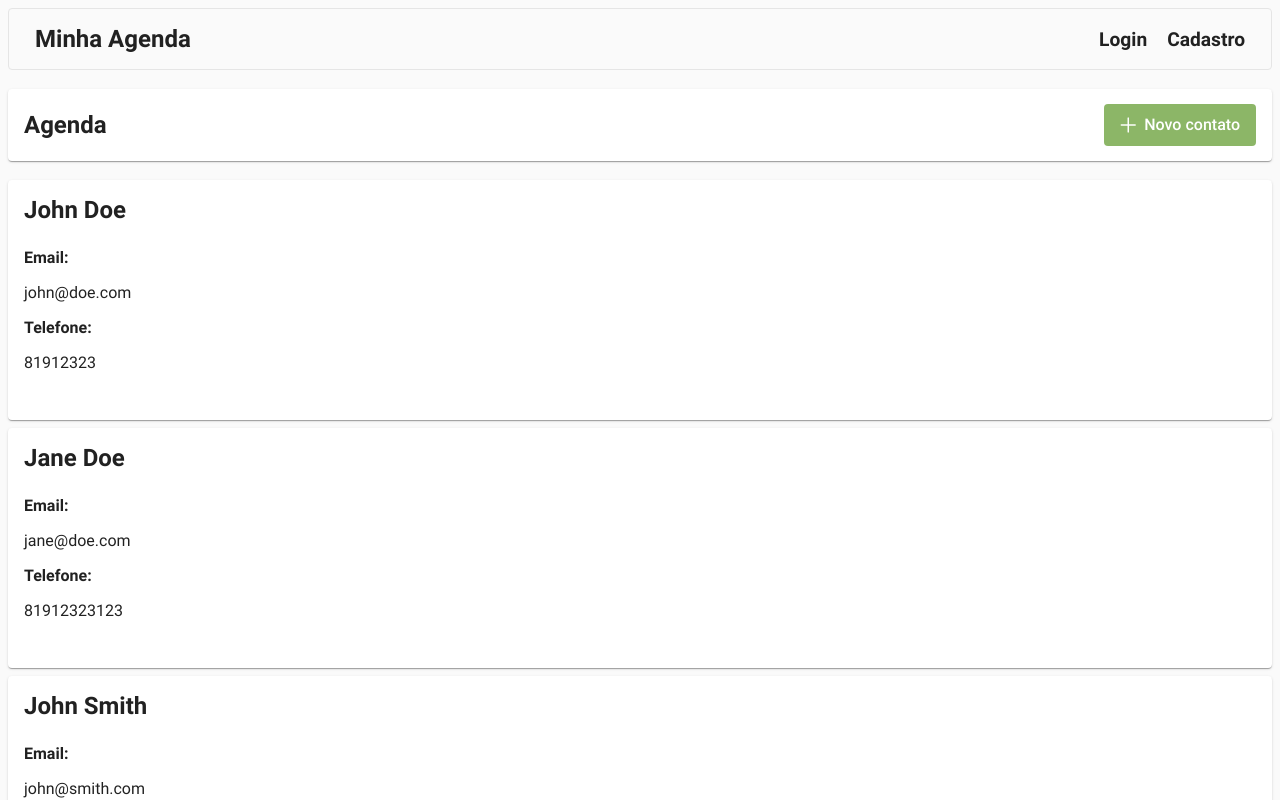
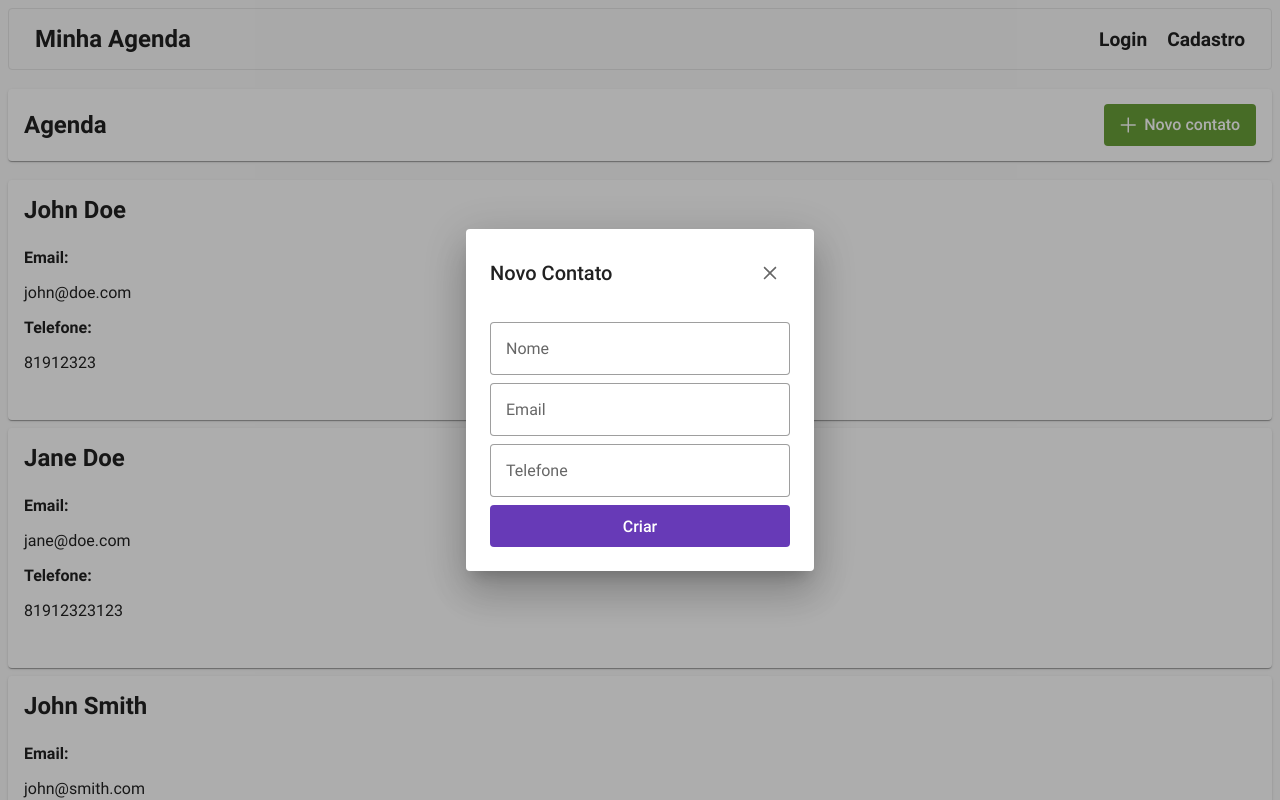
Before and after one commit to mtorreao/agenda-net, a Vue app in the folder web/: page / in a window 1280 px wide. Both pictures are taken after a click on the button "Novo contato". Shown: the top 800 px of the page. Built offline with nearby package versions, Linux system fonts and the light colour scheme.

Commit message:
Component ContactForm e Dialog dynamica

```diff
--- a/web/src/assets/main.css
+++ b/web/src/assets/main.css
@@ -10,3 +10,14 @@ body {
   align-items: center;
   min-height: calc(100vh - 63px);
 }
+
+.container {
+  display: flex;
+  flex-direction: column;
+  align-items: center;
+}
+
+.full-width {
+  width: 100%;
+  min-width: 300px;
+}
--- a/web/src/components/AuthForm.vue
+++ b/web/src/components/AuthForm.vue
@@ -56,11 +56,6 @@
   gap: 1rem;
 }
 
-.full-width {
-  width: 100%;
-  max-width: 400px;
-}
-
 .buttons-wrapper {
   display: flex;
   flex-direction: row;
--- /dev/null
+++ b/web/src/components/ContactForm.vue
@@ -0,0 +1,76 @@
+<script setup>
+import { inject, onMounted, ref, watch } from "vue";
+const props = defineProps({
+  contact: {
+    type: Object,
+    required: false,
+    default: { id: null, name: "", email: "", phone: "" },
+  },
+});
+
+const isEdit = ref(props.contact.id ? true : false);
+const contact = ref(props.contact);
+
+function submit() {
+  console.log(`ContactForm -> submit ->`, contact.value);
+}
+
+onMounted(() => {
+  const dialogRef = inject("contactFormDialogRef");
+  const dialogData = dialogRef?.value?.data;
+
+  if (dialogData && dialogData.id) {
+    contact.value = dialogData;
+  }
+});
+
+watch(
+  () => contact.value,
+  (newVal) => {
+    isEdit.value = newVal.id ? true : false;
+  }
+);
+</script>
+
+<template>
+  <div class="container" style="padding-top: 5px">
+    <form @submit.prevent="submit" class="form-wrapper">
+      <span class="p-float-label">
+        <InputText
+          id="name"
+          type="text"
+          class="full-width"
+          v-model="contact.name" />
+        <label for="name">Nome</label>
+      </span>
+      <span class="p-float-label">
+        <InputText
+          id="email"
+          type="text"
+          class="full-width"
+          v-model="contact.email" />
+        <label for="email">Email</label>
+      </span>
+      <span class="p-float-label">
+        <InputText
+          id="phone"
+          type="text"
+          class="full-width"
+          v-model="contact.phone" />
+        <label for="phone">Telefone</label>
+      </span>
+      <Button
+        type="submit"
+        class="full-width"
+        :label="isEdit === false ? 'Criar' : 'Atualizar'" />
+    </form>
+  </div>
+</template>
+
+<style scoped>
+.form-wrapper {
+  display: flex;
+  flex-direction: column;
+  gap: var(--inline-spacing);
+}
+</style>
--- a/web/src/main.js
+++ b/web/src/main.js
@@ -3,6 +3,7 @@ import App from './App.vue'
 import router from './router'
 import PrimeVue from 'primevue/config';
 import ToastService from 'primevue/toastservice';
+import DialogService from 'primevue/dialogservice';
 
 // Component imports
 import Dialog from 'primevue/dialog';
@@ -12,6 +13,7 @@ import InputText from 'primevue/inputtext';
 import Card from 'primevue/card';
 import Button from 'primevue/button';
 import Toolbar from 'primevue/toolbar';
+import DynamicDialog from 'primevue/dynamicdialog';
 
 // CSS imports
 import './assets/main.css'
@@ -25,6 +27,7 @@ const app = createApp(App)
 app.use(router)
 app.use(PrimeVue);
 app.use(ToastService);
+app.use(DialogService);
 
 // Components
 app.component('Dialog', Dialog);
@@ -34,5 +37,6 @@ app.component('InputText', InputText);
 app.component('Card', Card);
 app.component('Button', Button);
 app.component('Toolbar', Toolbar);
+app.component('DynamicDialog', DynamicDialog);
 
 app.mount('#app')
--- a/web/src/router/index.js
+++ b/web/src/router/index.js
@@ -1,28 +1,25 @@
-import { createRouter, createWebHistory } from 'vue-router'
-import HomeView from '../views/HomeView.vue'
+import { createRouter, createWebHistory } from "vue-router";
+import HomeView from "../views/HomeView.vue";
 
 const router = createRouter({
   history: createWebHistory(import.meta.env.BASE_URL),
   routes: [
     {
-      path: '/',
-      name: 'home',
-      component: HomeView
+      path: "/",
+      name: "home",
+      component: HomeView,
     },
     {
-      path: '/sign-in',
-      name: 'sign-in',
-      // route level code-splitting
-      // this generates a separate chunk (About.[hash].js) for this route
-      // which is lazy-loaded when the route is visited.
-      component: () => import('../views/SignInView.vue')
+      path: "/sign-in",
+      name: "sign-in",
+      component: () => import("../views/SignInView.vue"),
     },
     {
-      path: '/sign-up',
-      name: 'sign-up',
-      component: () => import('../views/SignUpView.vue')
+      path: "/sign-up",
+      name: "sign-up",
+      component: () => import("../views/SignUpView.vue"),
     }
-  ]
-})
+  ],
+});
 
-export default router
+export default router;
--- a/web/src/views/HomeView.vue
+++ b/web/src/views/HomeView.vue
@@ -1,6 +1,8 @@
 <script setup>
-import { ref } from 'vue'
+import { ref, provide } from 'vue'
+import { useDialog } from 'primevue/usedialog';
 import ContactCard from '@/components/ContactCard.vue'
+import ContactForm from '@/components/ContactForm.vue'
 
 const contacts = ref([
   { id: 1, name: 'John Doe', email: 'john@doe.com', phone: '81912323'},
@@ -8,6 +10,20 @@ const contacts = ref([
   { id: 3, name: 'John Smith', email: 'john@smith.com', phone: '81912323123'},
 ])
 
+const dialog = useDialog()
+const dialogRef = ref(null)
+
+function showDialog(contact) {
+  dialogRef.value = dialog.open(ContactForm, {
+    props: {
+      header: contact ? 'Editar Contato':'Novo Contato',
+      modal: true,
+    },
+    data: contact ? contact : { }
+  })
+
+}
+provide('contactFormDialogRef', dialogRef)
 </script>
 
 <template>
@@ -17,7 +33,7 @@ const contacts = ref([
       <template #content>
         <div class="title-card-wrapper" style="margin: -30px 0;">
           <h2>Agenda</h2>
-          <Button label="Novo contato" icon="pi pi-plus" class="p-button-success mr-2" />
+          <Button label="Novo contato" icon="pi pi-plus" class="p-button-success mr-2" @click="showDialog()" />
         </div>
       </template>
     </Card>
@@ -27,6 +43,7 @@ const contacts = ref([
       <ContactCard v-for="contact in contacts" :key="contact.id" :contact="contact" />
     </div>
   </div>
+  <DynamicDialog />
 </template>
 
 <style scoped>
--- a/web/src/views/SignInView.vue
+++ b/web/src/views/SignInView.vue
@@ -8,6 +8,6 @@ function submit() {
 
 <template>
   <div class="container-center">
-    <AuthForm @onSubmit="submit" :title="'Login'"/>
+    <AuthForm @onSubmit="submit" :title="'Login'" style="max-width: 400px;"/>
   </div>
 </template>
--- a/web/src/views/SignUpView.vue
+++ b/web/src/views/SignUpView.vue
@@ -8,6 +8,6 @@ function submit() {
 
 <template>
   <div class="container-center">
-    <AuthForm @onSubmit="submit" :title="'Cadastro'" :type="'register'" />
+    <AuthForm @onSubmit="submit" :title="'Cadastro'" :type="'register'" style="max-width: 400px;" />
   </div>
 </template>
```
